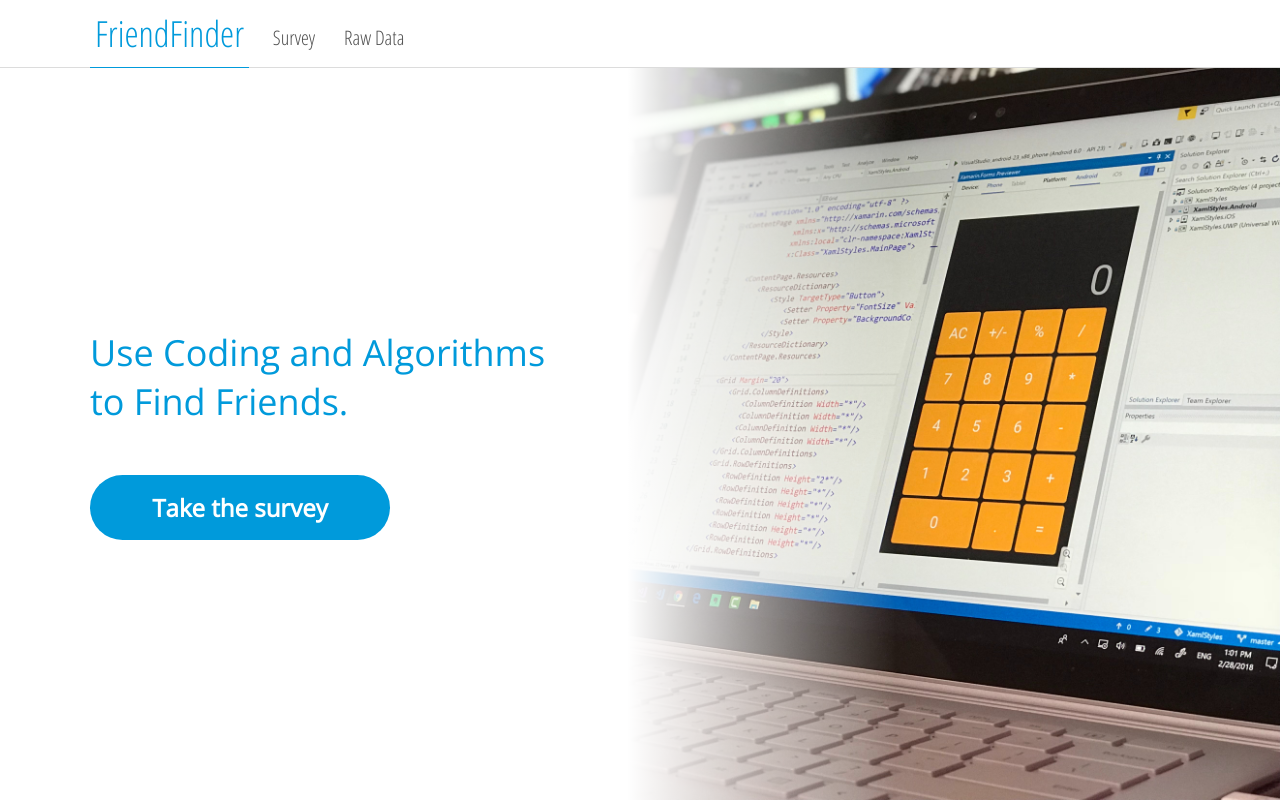
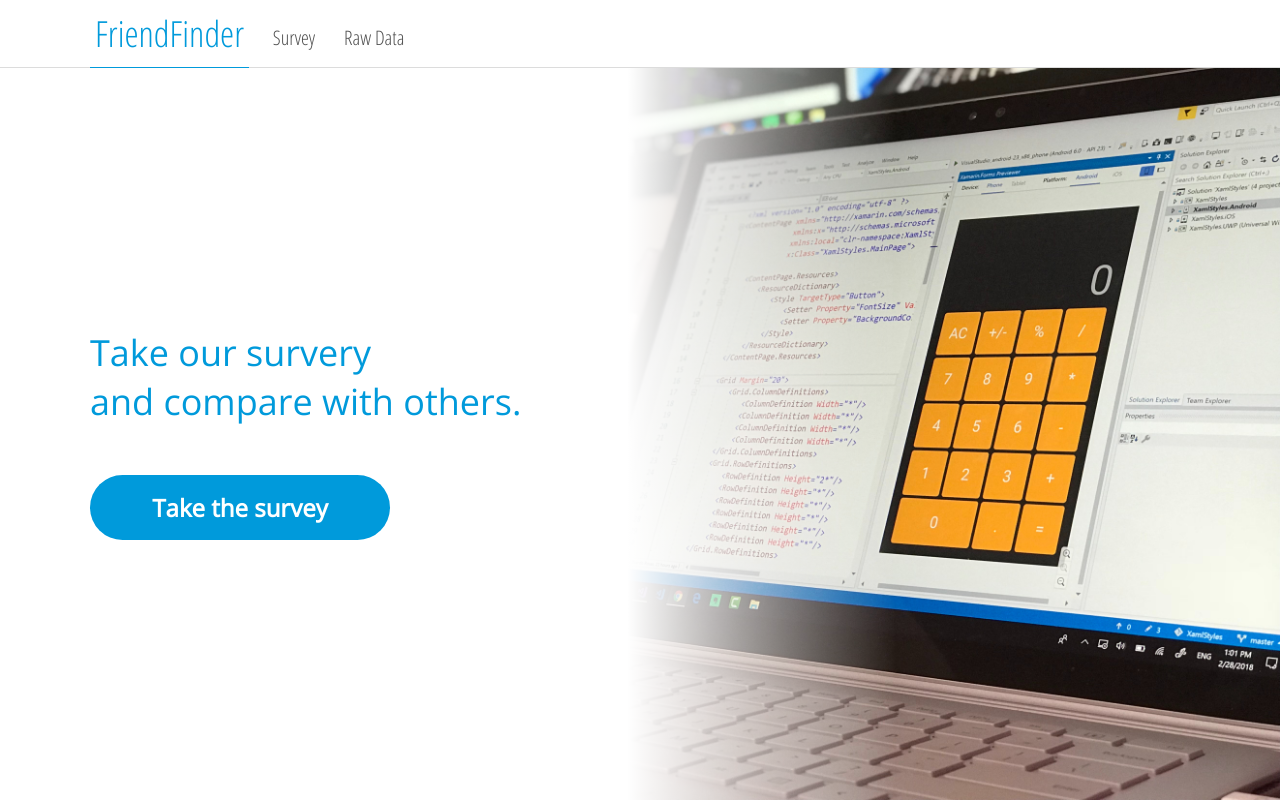
Before and after one commit to stevenpassey/FriendFinder, a website: page app/public/index.html in a window 1280 px wide. Drawn offline with nearby package versions, Linux system fonts and the light colour scheme.

Commit message:
Update index.html

```diff
--- a/app/public/index.html
+++ b/app/public/index.html
@@ -31,8 +31,8 @@
 	</div>
 	<div id="slide_overlay">
 		<div id="text_overlay">
-			Use Coding and Algorithms<br>
-			to Find Friends.
+			Take our survery<br>
+			and compare with others.
 			<br><br>
 			<button onClick="changeSlide('survey')">Take the survey</button>
 		</div>
```
